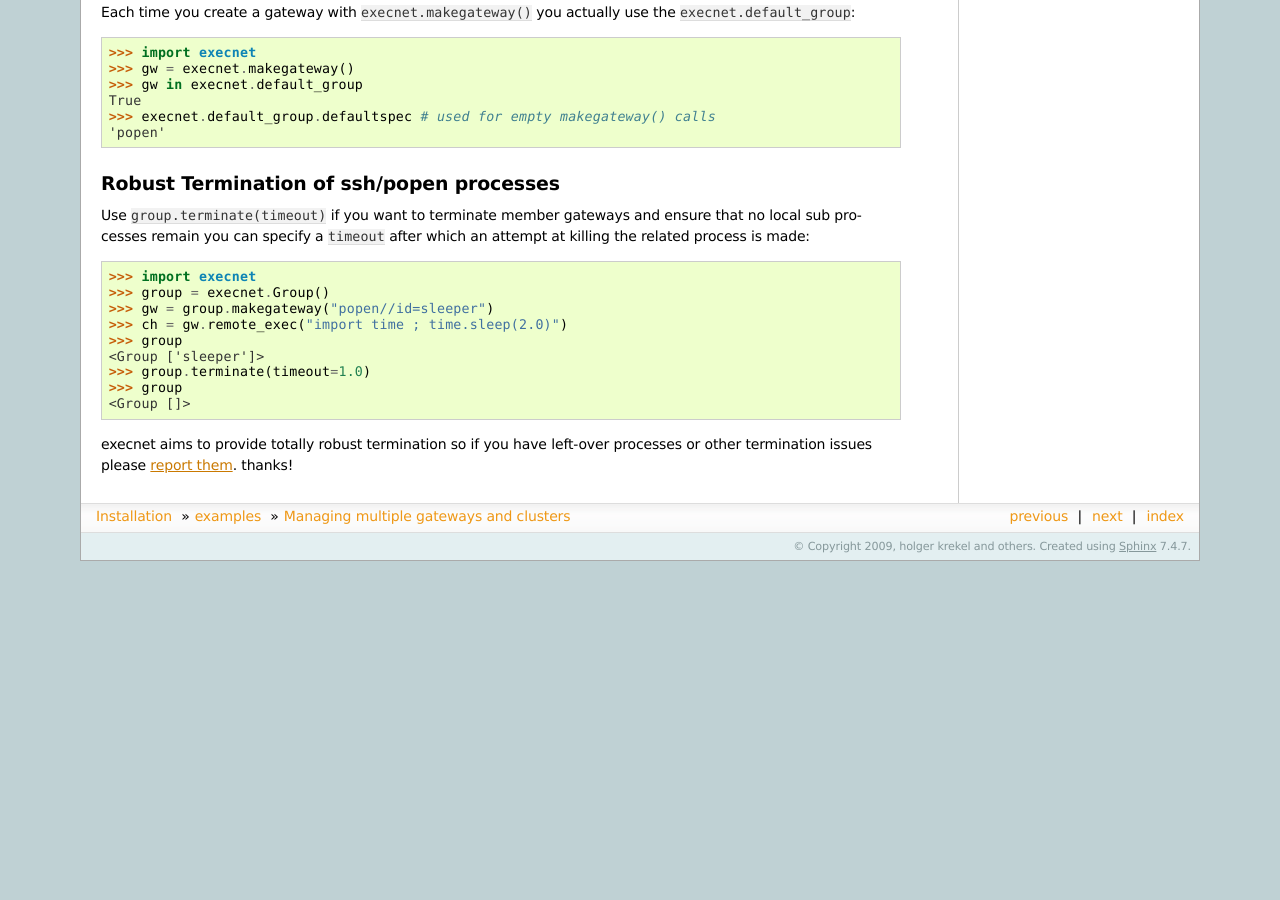
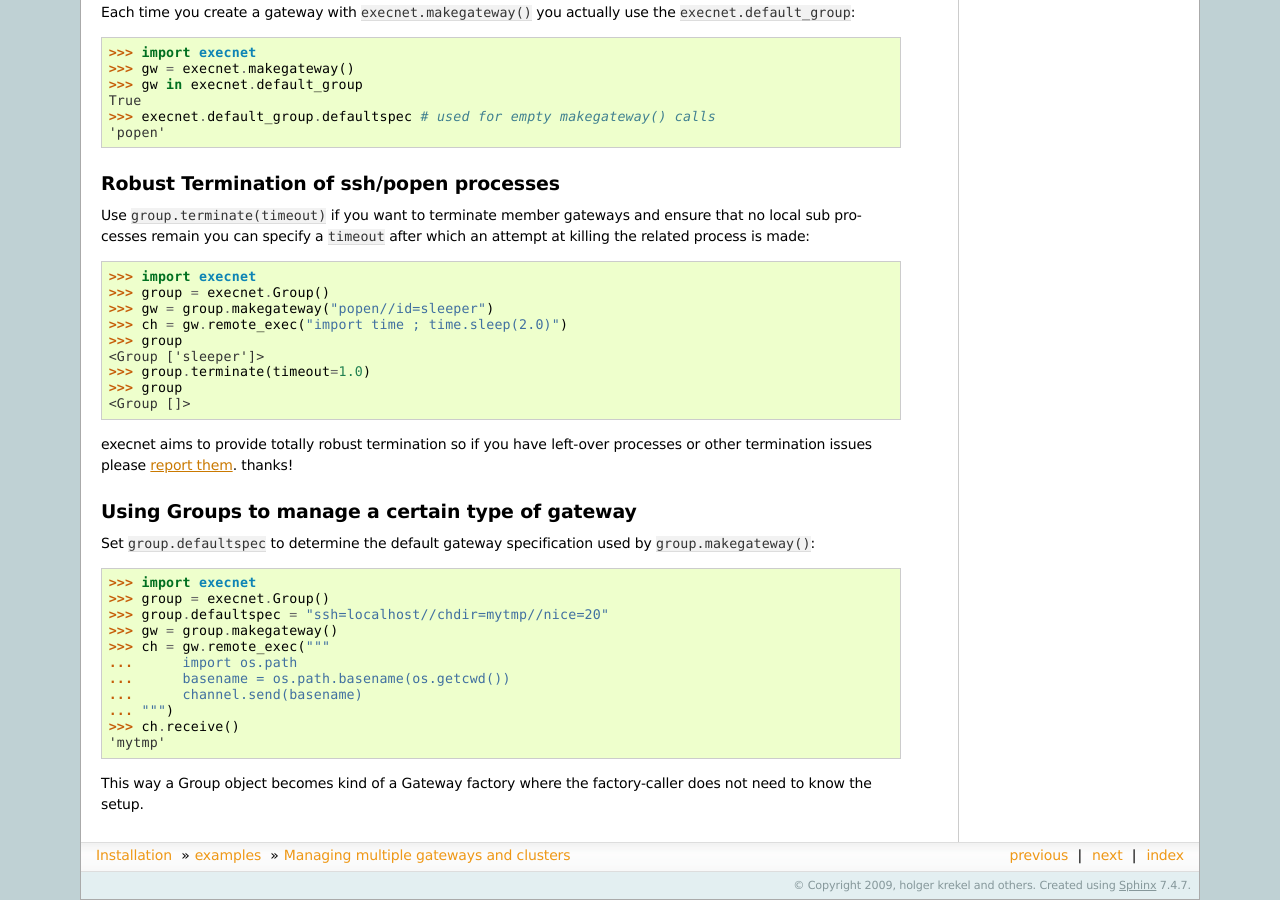
Before and after one commit to bryan-lunt/execnet, a Sphinx documentation site: the page built from doc/example/test_group.txt, in a window 1280 px wide and 900 px high, scrolled down 825 px. Built offline with Sphinx 7.4.7, drawn with Linux system fonts in a browser that asks for light colours; pages that are not in the unit, such as notebooks, are missing from menus; before the commit the page ends 1386 px from its top, so only the background shows below that; some of the changed text lies outside the part shown.

Commit message:
avoid deprecated PopenGateway, new Group.defaultspec example, some doc tweaks

```diff
--- a/doc/basics.txt
+++ b/doc/basics.txt
@@ -24,7 +24,7 @@ passing it a gateway specification or URL.
 
 Here is an example which instantiates a simple Python subprocess::
 
-    >>> gateway = execnet.makegateway("popen")
+    >>> gateway = execnet.makegateway()
 
 gateways allow to `remote execute code`_ and
 `exchange data`_ bidirectionally.
@@ -131,7 +131,7 @@ rsync: synchronise filesystem with remote
 Here is a basic example for using RSync::
 
     rsync = execnet.RSync('/tmp/source')
-    gw = execnet.makegateway("popen")
+    gw = execnet.makegateway()
     rsync.add_target(gw, '/tmp/dest')
     rsync.send()
 
--- a/doc/example/popen_read_multiple.py
+++ b/doc/example/popen_read_multiple.py
@@ -9,7 +9,7 @@ NUM_PROCESSES = 5
 
 channels = []
 for i in range(NUM_PROCESSES):
-    gw = execnet.PopenGateway() # or use SSH or socket gateways
+    gw = execnet.makegateway() # or use SSH or socket gateways
     channel = gw.remote_exec("""
         import time
         secs = channel.receive()
--- a/doc/example/redirect_remote_output.py
+++ b/doc/example/redirect_remote_output.py
@@ -10,7 +10,7 @@ showcasing features of the channel object:
 
 import py
 
-gw = execnet.PopenGateway()
+gw = execnet.makegateway()
 
 outchan = gw.remote_exec("""
     import sys
--- a/doc/example/test_group.txt
+++ b/doc/example/test_group.txt
@@ -74,3 +74,25 @@ the related process is made::
 execnet aims to provide totally robust termination so if
 you have left-over processes or other termination issues
 please :doc:`report them <../support>`.  thanks!
+
+
+Using Groups to manage a certain type of gateway
+------------------------------------------------------
+
+Set ``group.defaultspec`` to determine the default gateway
+specification used by ``group.makegateway()``:
+
+    >>> import execnet
+    >>> group = execnet.Group()
+    >>> group.defaultspec = "ssh=localhost//chdir=mytmp//nice=20"
+    >>> gw = group.makegateway()
+    >>> ch = gw.remote_exec("""
+    ...      import os.path
+    ...      basename = os.path.basename(os.getcwd())
+    ...      channel.send(basename)
+    ... """)
+    >>> ch.receive()
+    'mytmp'
+
+This way a Group object becomes kind of a Gateway factory where
+the factory-caller does not need to know the setup.
--- a/doc/example/test_multi.txt
+++ b/doc/example/test_multi.txt
@@ -41,7 +41,7 @@ Use channel callbacks if you want to process incoming
 data immediately and without blocking execution::
 
     >>> import execnet
-    >>> gw = execnet.PopenGateway()
+    >>> gw = execnet.makegateway()
     >>> ch = gw.remote_exec("channel.receive() ; channel.send(42)")
     >>> l = []
     >>> ch.setcallback(l.append)
--- a/doc/install.txt
+++ b/doc/install.txt
@@ -13,7 +13,7 @@ Install a public `pypi release`_ via `easy_install`_ or pip_::
         or
 
     hg clone https://hpk42@bitbucket.org/hpk42/execnet/
-    python setup.py install # or add checkout path to PYTHONPATH directly
+    python setup.py install # or 'develop' or add checkout path to PYTHONPATH
 
 Next checkout the basic api and examples:
 
```
Also changed, not shown: doc/example/test_info.txt (+5 -5 lines), 1 other file.
